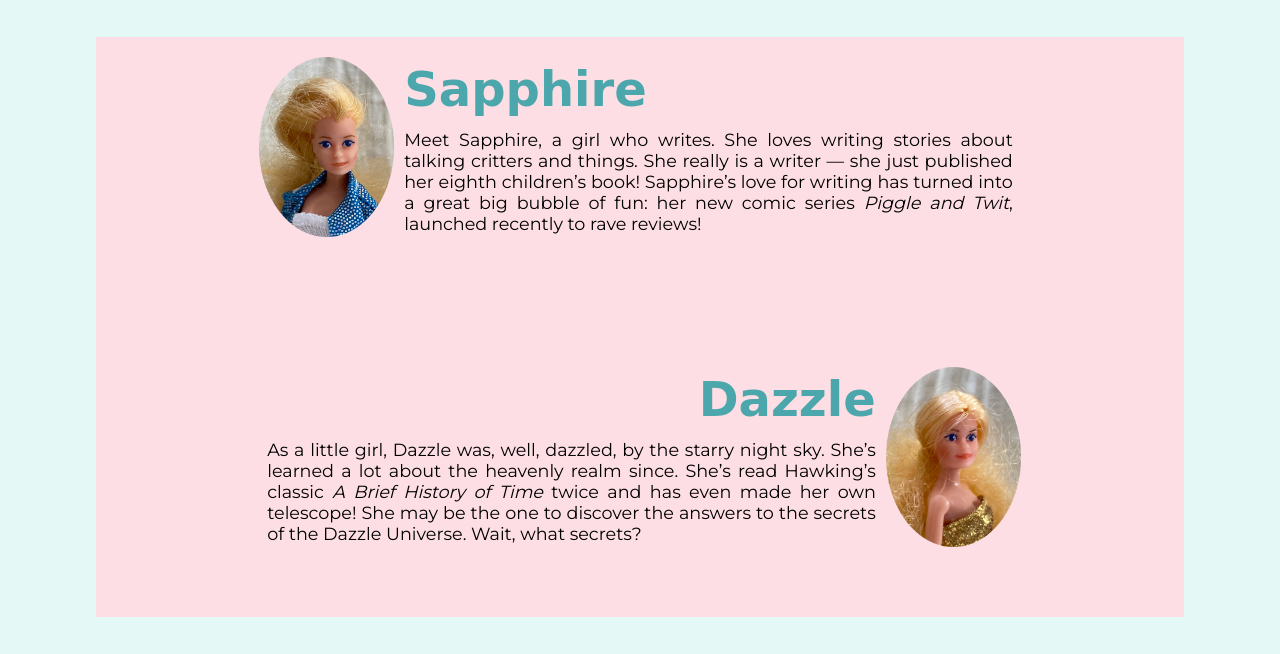
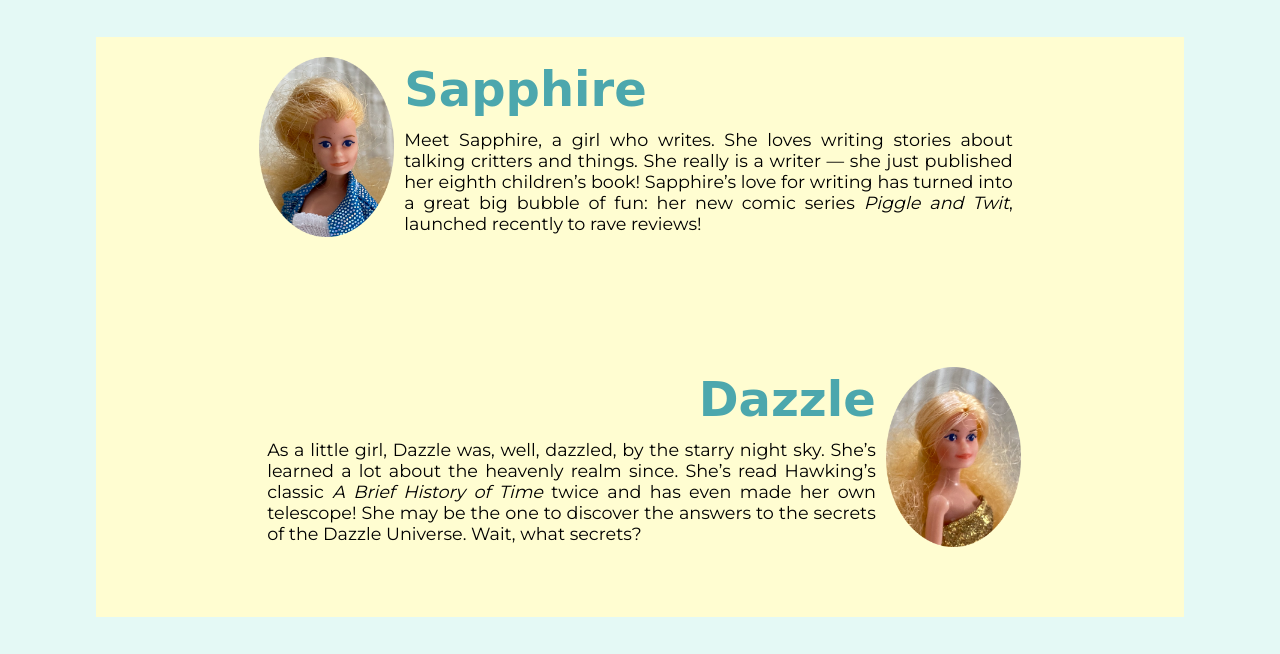
Before and after one commit to jasony1974/DazzleSphere, a plain HTML site: page meet-the-dazzles.html in a window 1280 px wide. Shown: the part 824-1478 px from the top of the page. Drawn offline with Linux system fonts and the light colour scheme; a web font is replaced by a local one.

Commit message:
Add files via upload

```diff
--- a/css/profiles.css
+++ b/css/profiles.css
@@ -30,7 +30,7 @@ footer {
   background-color: #fcdee4;
 }
 
-.triplets {
+.yellow {
   background-color: #fffdd1;
 }
 
```
